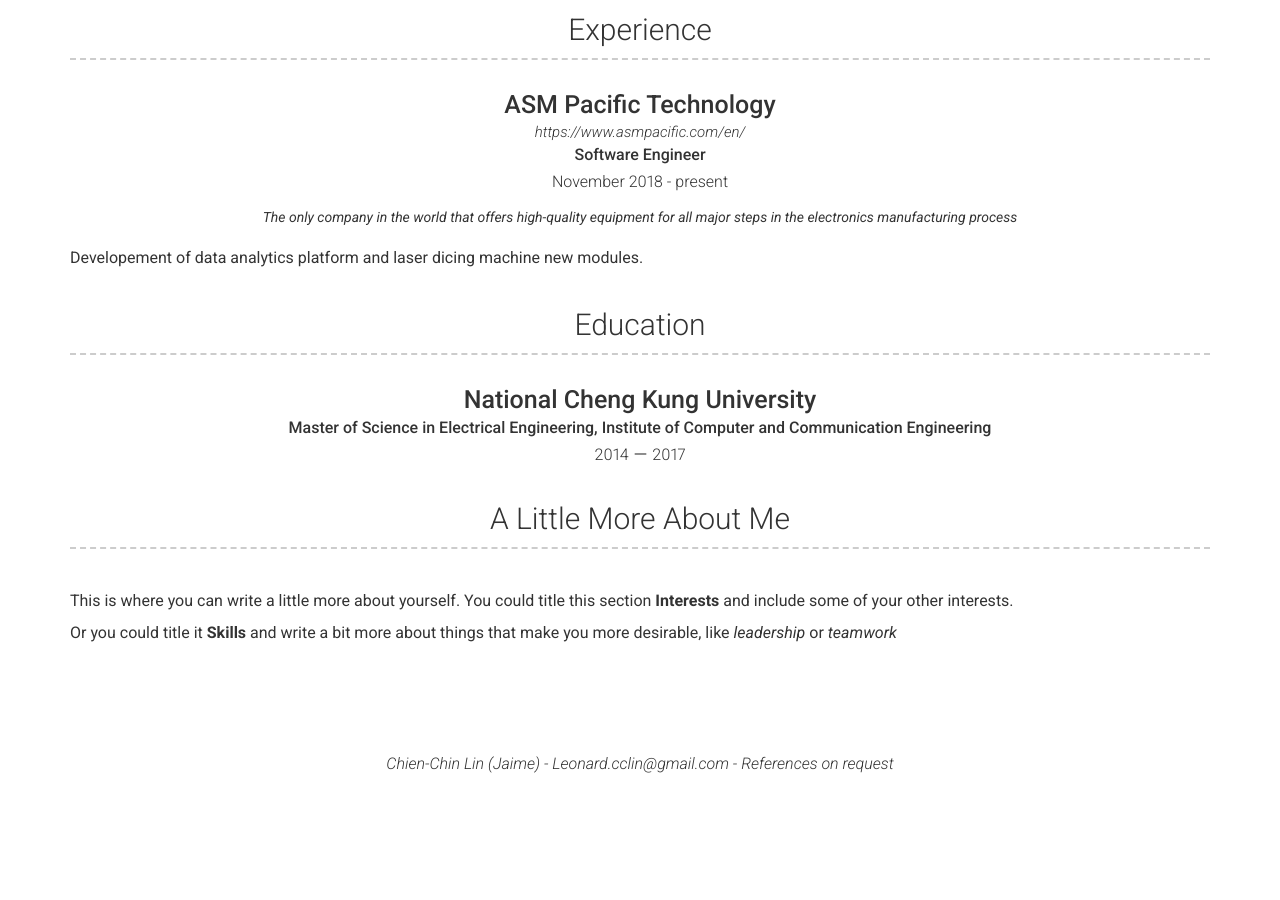
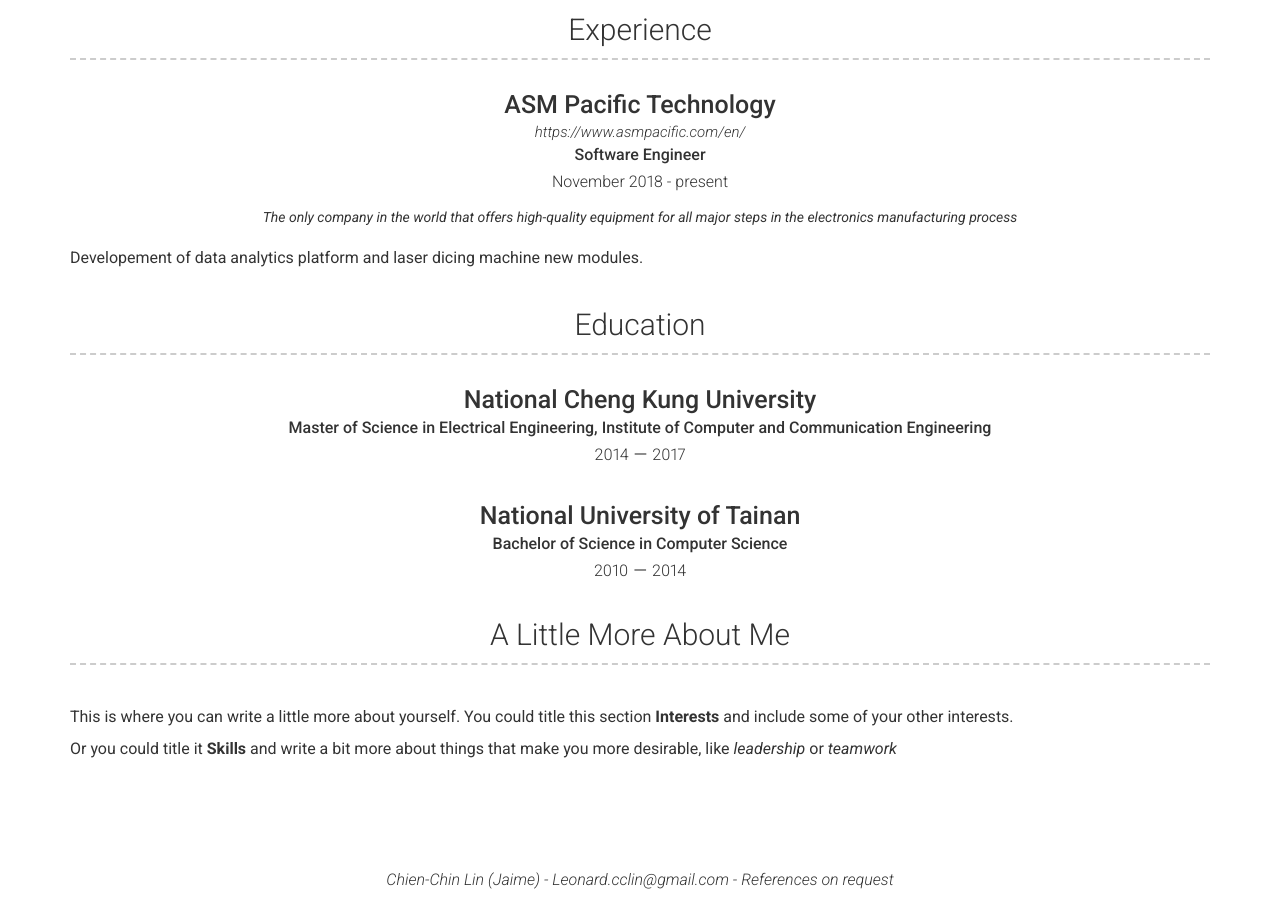
Before and after one commit to Jaimecclin/Jaimecclin.github.io, a Jekyll site: the page built from index.md, in a window 1280 px wide and 900 px high, scrolled down 836 px. Built offline with Jekyll 4.4.1, drawn with Linux system fonts in a browser that asks for light colours; nearby versions of some CDN libraries; before the commit the page ends 1620 px from its top, so only the background shows below that.

Commit message:
Update education part.

```diff
--- a/_data/education.yml
+++ b/_data/education.yml
@@ -5,3 +5,10 @@
   qualification: Master of Science in Electrical Engineering, Institute of Computer and Communication Engineering
   quote:
   description:
+
+- layout: top-middle
+  name: National University of Tainan
+  dates: 2010 － 2014
+  qualification: Bachelor of Science in Computer Science
+  quote:
+  description:
```
